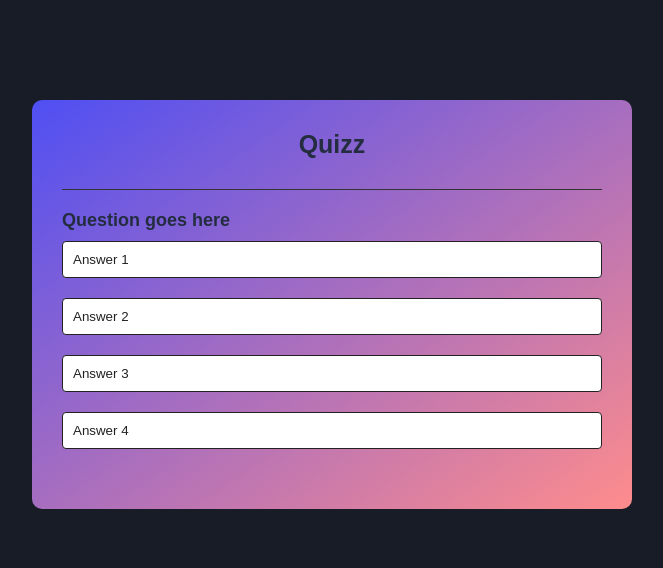
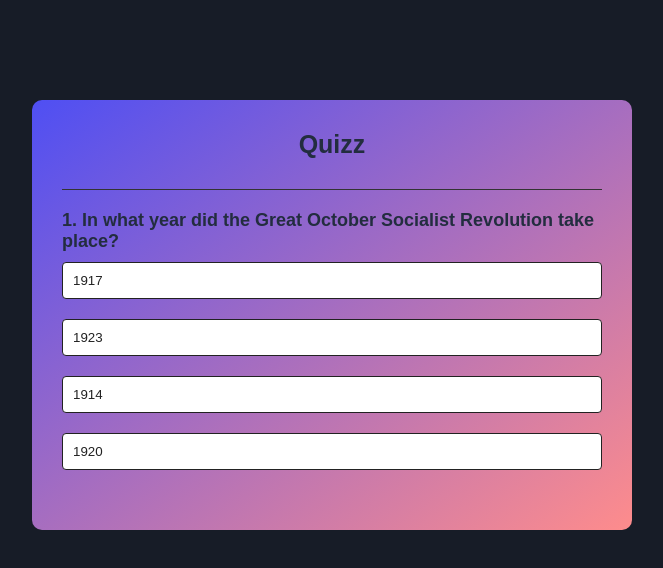
Before and after one commit to Ankur-ver/Quiz-app-IEEE, a plain HTML site: page Quiz app/index.html in a window 1280 px wide. Shown: the whole page, without its empty margins (308-971 px from the left). Drawn offline with Linux system fonts and the light colour scheme.

Commit message:
Update index.html

```diff
--- a/Quiz app/index.html
+++ b/Quiz app/index.html
@@ -20,6 +20,141 @@
             <button id="next-btn">Next</button>
         </div>
     </div>
-    <script src="script.js"></script>
+    <script>
+
+const questions = [
+    {
+        question: " In what year did the Great October Socialist Revolution take place?",
+        answers: [
+            { text: "1917", correct: true },
+            { text: "1923", correct: false },
+            { text: "1914", correct: false },
+            { text: "1920", correct: false }
+        ]
+    },
+    {
+        question: "What is the largest lake in the world?",
+        answers: [
+            { text: "Caspian Sea", correct: false },
+            { text: "Baikal", correct: true },
+            { text: "CLake Superior", correct: false },
+            { text: "Ontario", correct: false }
+        ]
+    },
+    {
+        question: "Which planet in the solar system is known as the “Red Planet”?",
+        answers: [
+            { text: "Mars", correct: true },
+            { text: "Earth", correct: false },
+            { text: "Cevap 3", correct: false },
+            { text: "Jupiter", correct: false }
+        ]
+    },
+    {
+        question: "Who wrote the novel “War and Peace”?",
+        answers: [
+            { text: "Leo Tolstoy", correct: true },
+            { text: "Fyodor Dostoevsky", correct: false },
+            { text: "Anton Chekhov", correct: false },
+            { text: "Ivan Turgenev", correct: false }
+        ]
+    },
+    {
+        question: "Which river is the longest in the world?",
+        answers: [
+            { text: "Amazon", correct: false },
+            { text: "Mississippi", correct: false },
+            { text: "Nile", correct: true },
+            { text: "Yangtze", correct: false }
+        ]
+    }
+];
+
+
+const questionElement = document.getElementById("question");
+const answerButtons = document.getElementById("answer-buttons");
+const nextButton = document.getElementById("next-btn");
+
+let currentQuestionIndex = 0;
+let score = 0;
+
+function startQuiz() {
+    currentQuestionIndex = 0;
+    score = 0;
+    nextButton.innerHTML = "Next";
+    showQuestion();
+}
+
+function showQuestion() {
+    resetState();
+    let currentQuestion = questions[currentQuestionIndex];
+    let questionNo = currentQuestionIndex + 1;
+    questionElement.innerHTML = questionNo + ". " + currentQuestion.question;
+
+    currentQuestion.answers.forEach(answer => {
+        const button = document.createElement("button");
+        button.innerHTML = answer.text;
+        button.classList.add("btn");
+        answerButtons.appendChild(button);
+        if (answer.correct) {
+            button.dataset.correct = answer.correct;
+        }
+        button.addEventListener("click", selectAnswer);
+    });
+}
+
+function resetState() {
+    nextButton.style.display = "none";
+    while (answerButtons.firstChild) {
+        answerButtons.removeChild(answerButtons.firstChild);
+    }
+}
+
+function selectAnswer(e) {
+    const selectedBtn = e.target;
+    const isCorrect = selectedBtn.dataset.correct === "true";
+    if (isCorrect) {
+        selectedBtn.classList.add("correct");
+        score++;
+    } else {
+        selectedBtn.classList.add("incorrect");
+    }
+    Array.from(answerButtons.children).forEach(button => {
+        if (button.dataset.correct === "true") {
+            button.classList.add("correct");
+        }
+        button.disabled = true;
+    });
+    nextButton.style.display = "block";
+}
+
+function showScore() {
+    resetState();
+    questionElement.innerHTML = `You scored ${score} out of ${questions.length}!`;
+    nextButton.innerHTML = "Play Again";
+    nextButton.style.display = "block";
+}
+
+function handleNextButton() {
+    currentQuestionIndex++;
+    if (currentQuestionIndex < questions.length) {
+        showQuestion();
+    }
+    else {
+        showScore();
+    }
+}
+
+nextButton.addEventListener("click", () => {
+    if (currentQuestionIndex < questions.length) {
+        handleNextButton();
+    }
+    else {
+        startQuiz();
+    }
+})
+
+startQuiz();
+    </script>
 </body>
 </html>
```
